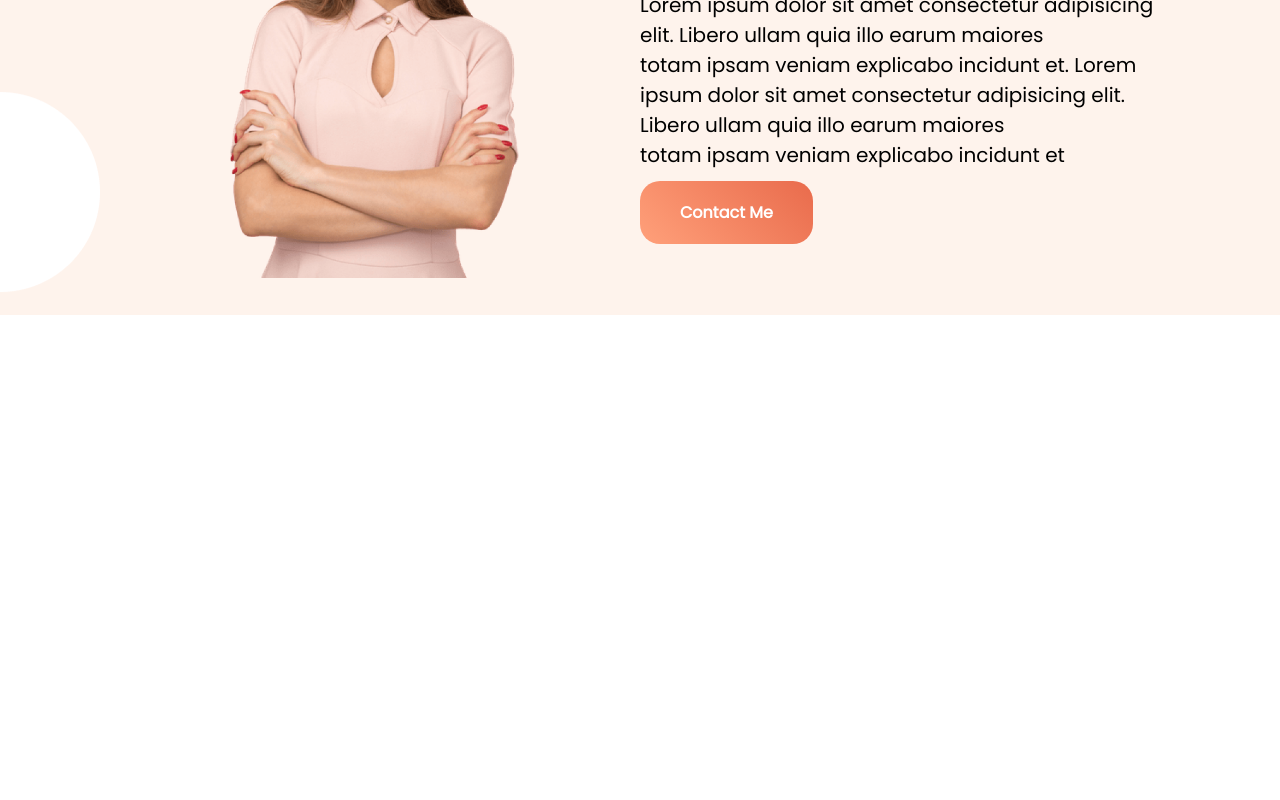
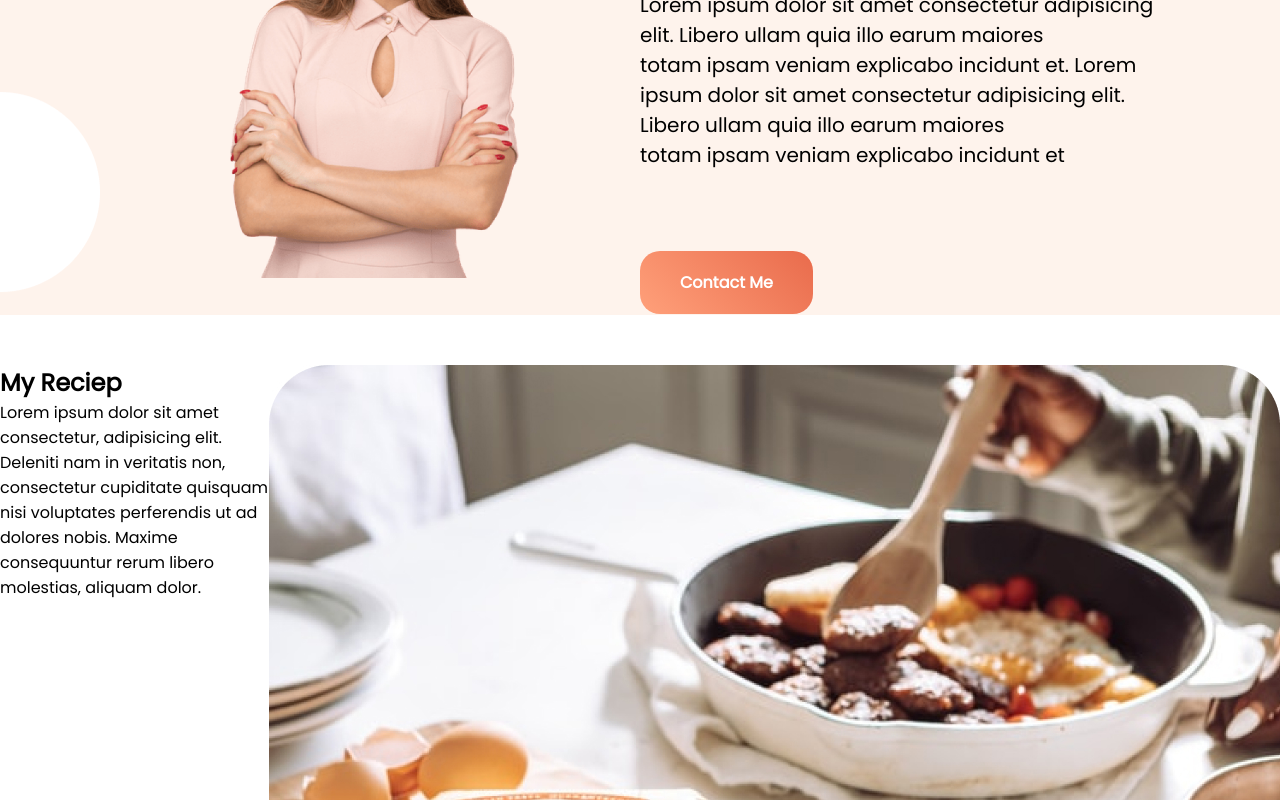
Before and after one commit to Bachan-kubi/Eating-Food, a plain HTML site: page index.html in a window 1280 px wide. Shown: the part 981-1781 px from the top of the page. Before the commit the page ends 1296 px from the top, so only its background shows below. Drawn offline with Linux system fonts and the light colour scheme.

Commit message:
recepy section added

```diff
--- a/index.html
+++ b/index.html
@@ -38,8 +38,24 @@
         </div>
     </section>
     <!-- receip section -->
-    <section>
-        <div></div>
+    <section class="receipies">
+        <div>
+            <h1>My Reciep</h1>
+            <p>Lorem ipsum dolor sit amet consectetur, adipisicing elit. Deleniti nam in veritatis non, consectetur cupiditate quisquam nisi voluptates perferendis ut ad dolores nobis. Maxime consequuntur rerum libero molestias, aliquam dolor.</p>
+        </div>
+        <div class="">
+            <div class="half-page">
+                <img src="./images/Project Cover.jpg" alt="">
+                <h1>Ginger Meal</h1>
+                <p>Lorem ipsum dolor sit amet consectetur adipisicing elit. Odit id quae ducimus vel similique voluptatem facilis amet dolorem? Distinctio, eius?</p>
+            </div>
+            <div class="half-page">
+                <img src="./images/Project Cover1.jpg" alt="">
+                <h1>Ginger Meal</h1>
+                <p>Lorem ipsum dolor sit amet consectetur adipisicing elit. Odit id quae ducimus vel similique voluptatem facilis amet dolorem? Distinctio, eius?</p>
+            </div>
+
+        </div>
     </section>
 </body>
 </html>
--- a/style.css
+++ b/style.css
@@ -89,5 +89,13 @@ span{
     color: black;
     font-size: 20px;
     padding-top: 40px;
-    margin-bottom: 30px;
+    margin-bottom: 100px;
 }
+/* Receipies */
+.receipies{
+    display: flex;
+    margin-top: 50px;
+}
+.half-page{
+    width: 50%;
+}
```
Also changed, not shown: images/Project Cover.jpg (added), images/Project Cover1.jpg (added).
